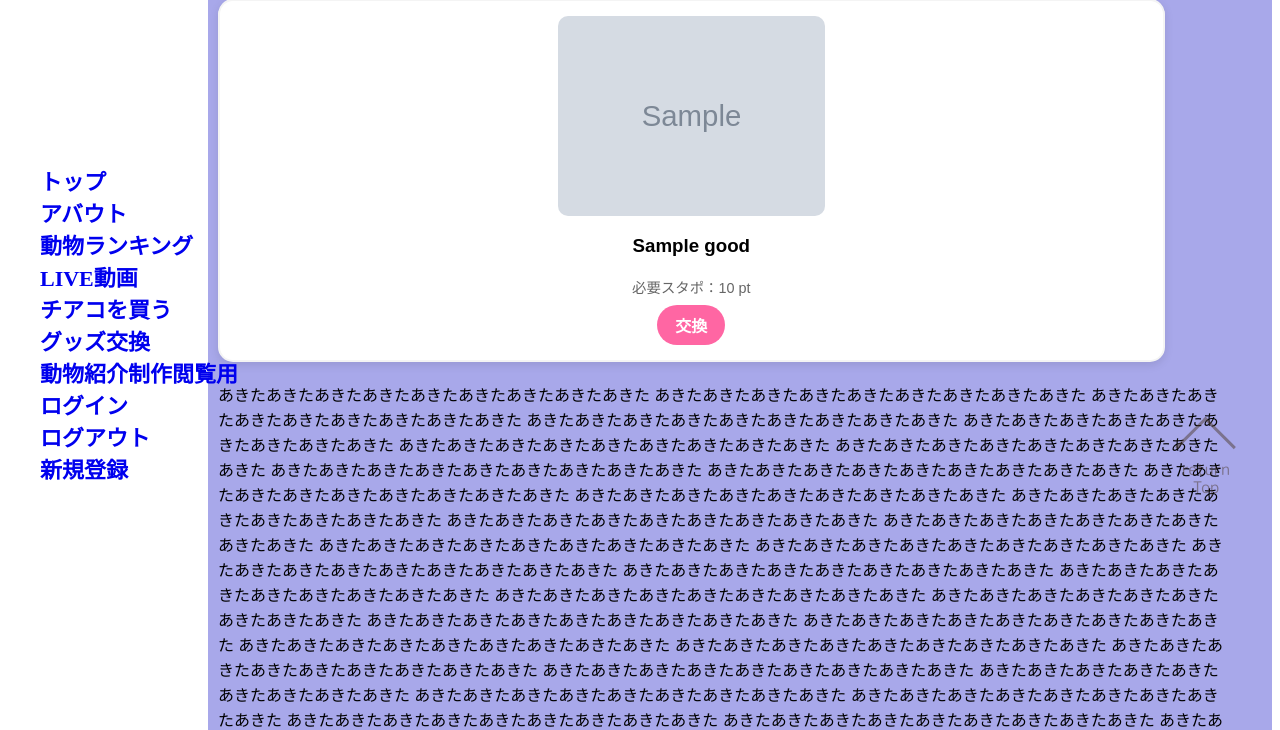
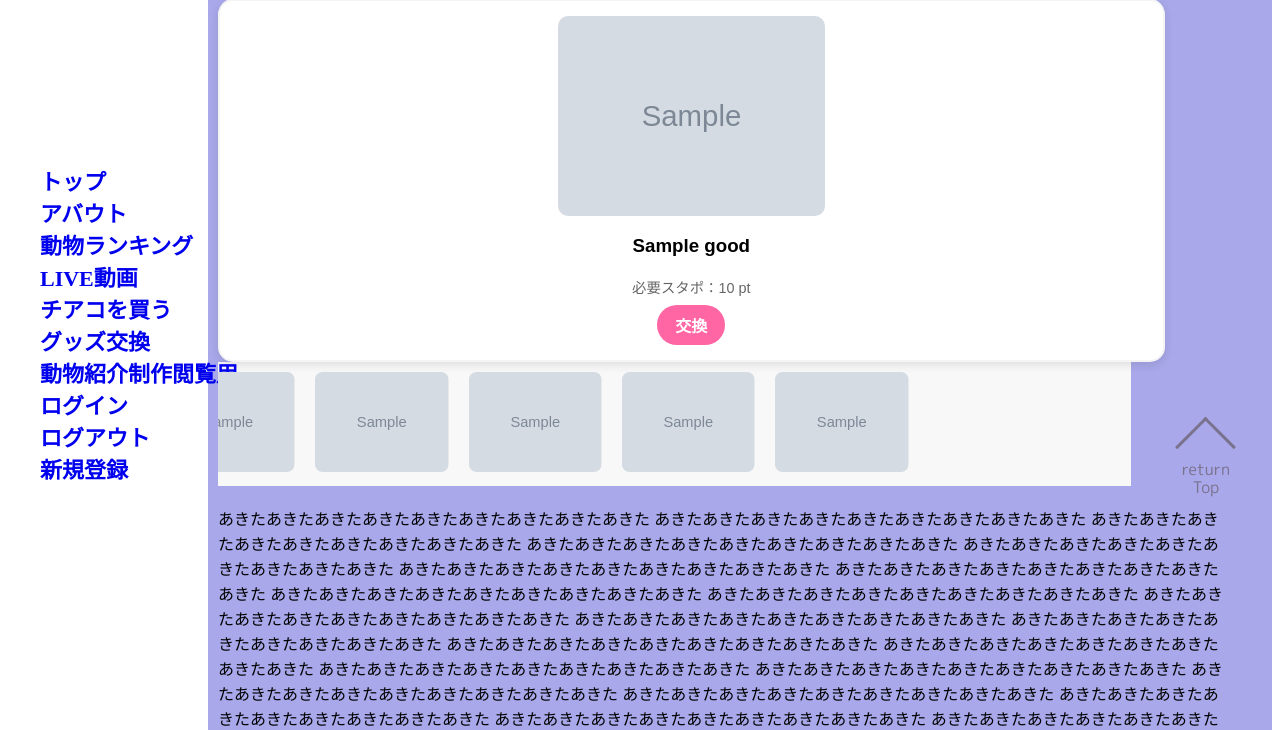
Before and after one commit to muratter93/oshiapp, a Django app: page /goods/ in a window 1280 px wide. Shown: the part 244-974 px from the top of the page. Run offline with Django 5.2, Linux system fonts and the light colour scheme; a user stored in the database is signed in; tables that the repository leaves empty hold one stand-in row (values such as "Sample post"); grey boxes marked "Sample" are stand-in pictures; some web fonts are replaced.

Commit message:
マイグレート必要　by　ヤダツ

```diff
--- a/goods/templates/goods/goods_list.html
+++ b/goods/templates/goods/goods_list.html
@@ -42,6 +42,6 @@
 
   {% endfor %}
 </div>
-
+{% include "goods/goods_scroller.html" %}
 </div>
 {% endblock %}
--- /dev/null
+++ b/goods/templates/goods/goods_scroller.html
@@ -0,0 +1,48 @@
+{% load static %}
+<div class="goods-scroller-wrapper">
+    <div class="goods-scroller">
+        {% for i in "12345" %}  {# 3回ループさせる #}
+            {% for good in goods_list %}
+                <div class="goods-item">
+                    <img src="{{ good.image.url }}" alt="{{ good.name }}">
+                </div>
+            {% endfor %}
+        {% endfor %}
+    </div>
+</div>
+
+<style>
+.goods-scroller-wrapper {
+    width: 100%;
+    overflow: hidden;
+    background-color: #f8f8f8;
+    padding: 10px 0;
+    box-sizing: border-box;
+}
+
+.goods-scroller {
+    display: flex;
+    width: max-content;
+    animation: scroll-left 30s linear infinite;
+}
+
+.goods-item {
+    flex: 0 0 auto;
+    margin-right: 20px;
+}
+
+.goods-item img {
+    height: 100px; /* お好みで調整 */
+    border-radius: 8px;
+}
+
+/* 無限スクロールアニメーション */
+@keyframes scroll-left {
+    0% {
+        transform: translateX(0);
+    }
+    100% {
+        transform: translateX(-33.33%); /* 3回分ループさせる */
+    }
+}
+</style>
--- a/money/models.py
+++ b/money/models.py
@@ -28,3 +28,19 @@ class Wallet(models.Model):
 
     def __str__(self):
         return f"{self.member.username} のウォレット"
+
+
+# --- 購入履歴モデル ---
+class CheerCoinPurchase(models.Model):
+    member = models.ForeignKey(
+        settings.AUTH_USER_MODEL,
+        on_delete=models.CASCADE,
+        related_name='cheercoin_purchases',
+        verbose_name='購入者'
+    )
+    coins = models.PositiveIntegerField(verbose_name='購入チアコイン数')
+    price = models.PositiveIntegerField(verbose_name='購入金額（円）')
+    purchased_at = models.DateTimeField(auto_now_add=True, verbose_name='購入日時')
+
+    def __str__(self):
+        return f"{self.member.username} が {self.coins} チアコイン購入 ({self.price}円)"
--- a/money/templates/money/charge.html
+++ b/money/templates/money/charge.html
@@ -43,4 +43,8 @@
 </script>
 <script src="{% static 'js/money.js' %}" defer></script>
 
+<p style="margin-top: 1rem;">
+  <a href="{% url 'money:purchase_history' %}">購入履歴を見る</a>
+</p>
+
 {% endblock %}
--- a/money/urls.py
+++ b/money/urls.py
@@ -5,5 +5,7 @@ app_name = "money"
 
 urlpatterns = [
     path("charge/", views.charge, name="charge"),
-    path("charge/buy/<int:coins>/", views.buy_coins, name="buy")
+    path("charge/buy/<int:coins>/", views.buy_coins, name="buy"),
+    path('purchase-history/', views.purchase_history, name='purchase_history'),
+
 ]
```
Also changed, not shown: goods/templates/goods/checkout.html (+27 -3 lines), money/admin.py (+8 -1 lines), money/templates/money/cheer-purchases.html (added, +17 -0 lines), money/views.py (+15 -1 lines), money/migrations/0002_cheercoinpurchase.py (added).
